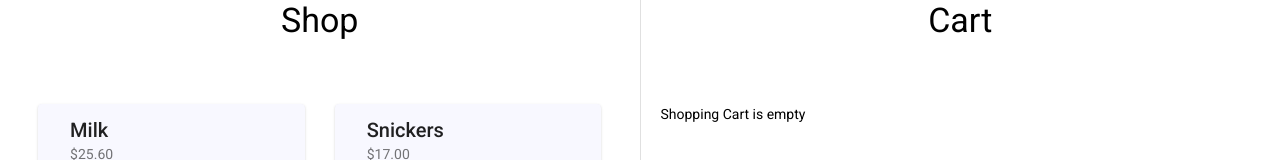
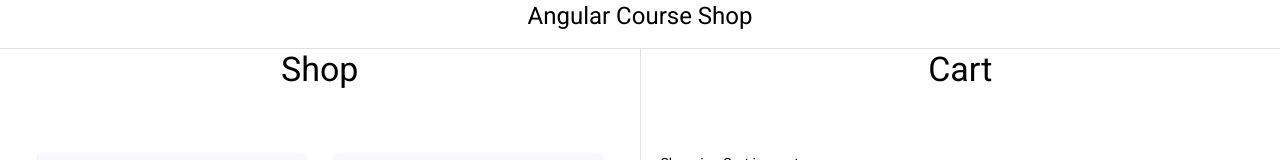
Before and after one commit to DrHopping/shop, an Angular app: page / in a window 1280 px wide. Shown: the top 160 px of the page. Built offline with nearby package versions, Linux system fonts and the light colour scheme.

Commit message:
Add appTitle

```diff
--- a/src/app/app.component.html
+++ b/src/app/app.component.html
@@ -1,3 +1,5 @@
+<h1 #appTitle></h1>
+<mat-divider></mat-divider>
 <div class="app-container">
   <div class="shop-container">
     <h1 class="mat-display-1">Shop</h1>
--- a/src/app/app.component.ts
+++ b/src/app/app.component.ts
@@ -1,10 +1,14 @@
-import { Component } from '@angular/core';
+import { AfterViewInit, Component, ElementRef, ViewChild } from '@angular/core';
 
 @Component({
   selector: 'app-root',
   templateUrl: './app.component.html',
   styleUrls: ['./app.component.scss']
 })
-export class AppComponent {
-  title = 'shop';
+export class AppComponent implements AfterViewInit {
+  @ViewChild('appTitle') appTitle!: ElementRef<HTMLHeadingElement>;
+
+  ngAfterViewInit(): void {
+    this.appTitle.nativeElement.textContent = 'Angular Course Shop';
+  }
 }
```
